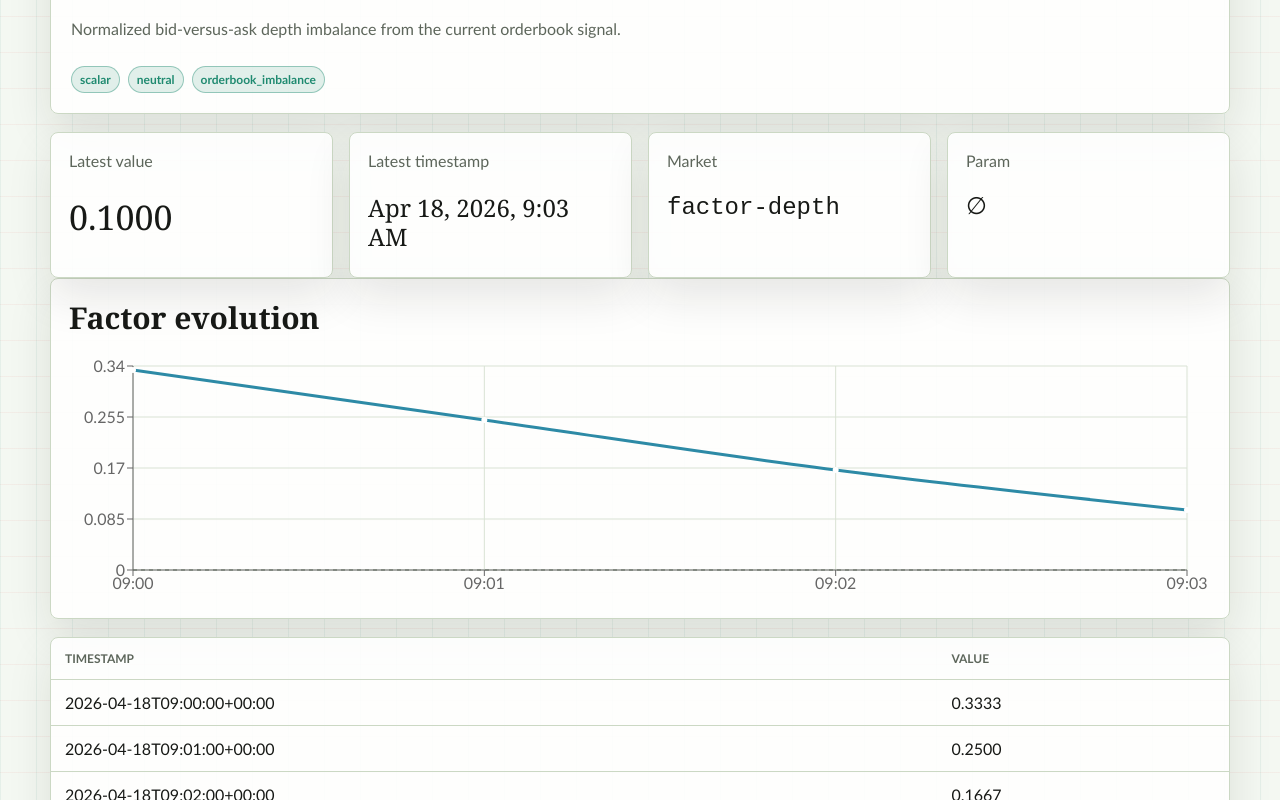
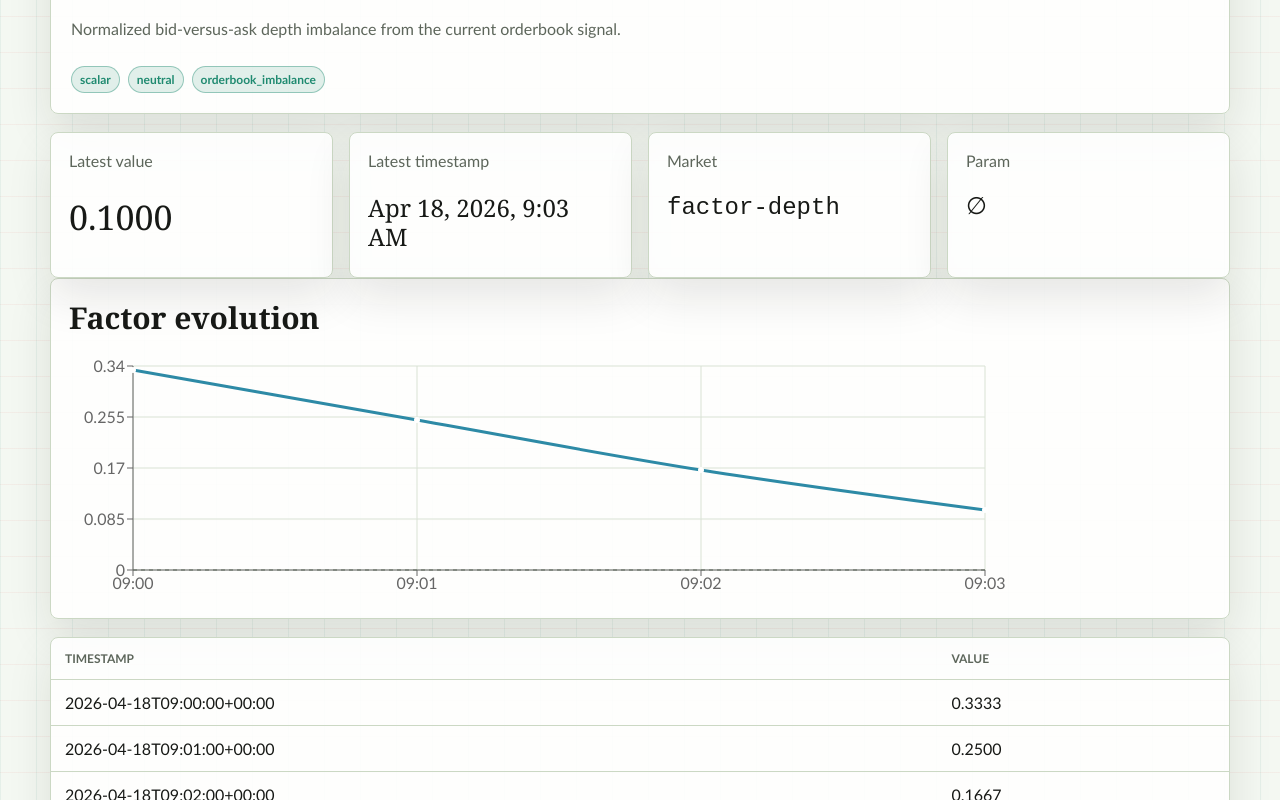
Before and after one commit to stone16/prediction-market-system, a Next.js app in the folder dashboard/: page /factors in a window 1280 px wide. Shown: the part 452-1252 px from the top of the page. Built offline with nearby package versions, Linux system fonts and the light colour scheme.

Commit message:
fix(cp08): stabilize factors chart sizing

```diff
--- a/dashboard/components/FactorSeriesChart.tsx
+++ b/dashboard/components/FactorSeriesChart.tsx
@@ -5,7 +5,6 @@ import {
   Line,
   LineChart,
   ReferenceLine,
-  ResponsiveContainer,
   Tooltip,
   XAxis,
   YAxis
@@ -40,8 +39,7 @@ export function FactorSeriesChart({ series }: ChartProps) {
     <section className="chart-panel" data-testid="factor-chart">
       <h2>Factor evolution</h2>
       <div className="chart-frame">
-        <ResponsiveContainer height="100%" width="100%">
-          <LineChart data={series.points} margin={{ top: 16, right: 24, left: 4, bottom: 0 }}>
+        <LineChart data={series.points} height={250} margin={{ top: 16, right: 24, left: 4, bottom: 0 }} width={940}>
           <CartesianGrid stroke="#d9e2d4" />
           <XAxis dataKey="ts" minTickGap={36} tickFormatter={formatTick} />
           <YAxis />
@@ -63,7 +61,6 @@ export function FactorSeriesChart({ series }: ChartProps) {
             type="monotone"
           />
         </LineChart>
-        </ResponsiveContainer>
       </div>
     </section>
   );
```
Lines whose indentation alone changed are shown as unchanged.
